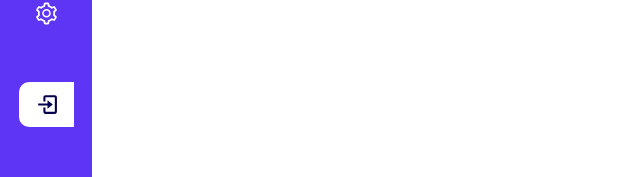
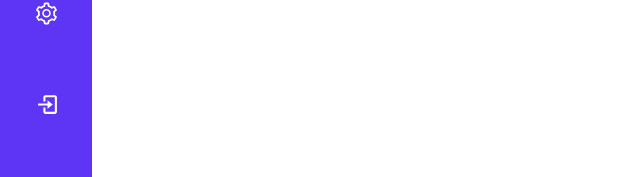
Before and after one commit to sohelrana3/Chatting-app, a React (Vite) app: page /bachal/home in a window 1280 px wide. Shown: the part 402-579 px from the top of the page, without its empty margins (0-640 px from the left). Built offline with nearby package versions, Linux system fonts and the light colour scheme.

Commit message:
update singout button

```diff
--- a/src/components/RootLayouts.jsx
+++ b/src/components/RootLayouts.jsx
@@ -1,16 +1,27 @@
 import React from "react";
-import Avatar from "@mui/material/Avatar";
+import { getAuth, signOut } from "firebase/auth";
 import Grid from "@mui/material/Grid";
-import { Link, Outlet, useLocation } from "react-router-dom";
+import { Link, Outlet, useLocation, useNavigate } from "react-router-dom";
 import { AiFillHome, AiOutlineSetting } from "react-icons/ai";
-import{IoIosNotificationsOutline} from "react-icons/io";
-import{BsChatDots} from "react-icons/bs";
-import{BiLogIn} from "react-icons/bi";
+import { IoIosNotificationsOutline } from "react-icons/io";
+import { BsChatDots } from "react-icons/bs";
+import { BiLogIn } from "react-icons/bi";
 import profile from "../assets/login.png";
 
 const RootLayouts = () => {
+    const auth = getAuth();
     const location = useLocation();
-    console.log(location.pathname);
+    const navigate = useNavigate();
+
+    let habdleLogouts = () => {
+        signOut(auth)
+            .then(() => {
+                navigate("/login")
+            })
+            .catch((error) => {
+                // An error happened.
+            });
+    };
 
     return (
         <Grid container spacing={2}>
@@ -34,7 +45,8 @@ const RootLayouts = () => {
                                 <Link to="/bachal/massges">
                                     <BsChatDots
                                         className={
-                                            location.pathname == "/bachal/massges"
+                                            location.pathname ==
+                                            "/bachal/massges"
                                                 ? "active"
                                                 : "icon"
                                         }
@@ -45,7 +57,8 @@ const RootLayouts = () => {
                                 <Link to="/bachal/Notification">
                                     <IoIosNotificationsOutline
                                         className={
-                                            location.pathname == "/bachal/Notification"
+                                            location.pathname ==
+                                            "/bachal/Notification"
                                                 ? "active"
                                                 : "icon"
                                         }
@@ -56,7 +69,8 @@ const RootLayouts = () => {
                                 <Link to="/bachal/settinge">
                                     <AiOutlineSetting
                                         className={
-                                            location.pathname == "/bachal/settinge"
+                                            location.pathname ==
+                                            "/bachal/settinge"
                                                 ? "active"
                                                 : "icon"
                                         }
@@ -64,13 +78,10 @@ const RootLayouts = () => {
                                 </Link>
                             </li>
                             <li>
-                                <Link to="/bachal/home">
+                                <Link to="#">
                                     <BiLogIn
-                                        className={
-                                            location.pathname == "/bachal/home"
-                                                ? "active"
-                                                : "icon"
-                                        }
+                                        onClick={habdleLogouts}
+                                        className="icon"
                                     />
                                 </Link>
                             </li>
```
